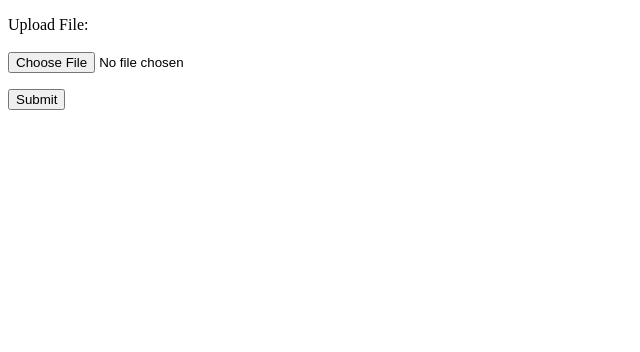
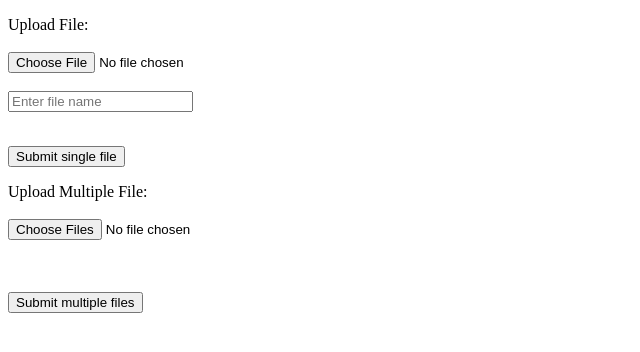
Before and after one commit to Aarohi-mst/FileUploadOnDrive, a React (Vite) app: page / in a window 1280 px wide. Shown: the top 352 px of the page, without its empty margins (0-640 px from the left). Built offline with nearby package versions, Linux system fonts and the light colour scheme.

Commit message:
file upload with changed name of user as well as default value

```diff
--- a/src/App.jsx
+++ b/src/App.jsx
@@ -2,9 +2,18 @@ import { useState } from "react";
 
 function App() {
   const [file, setFile] = useState(null);
+  const [files, setFiles] = useState([]);
+  const [customName, setCustomName] = useState("");
+  const [customNames, setCustomNames] = useState([]);
   const handleFileChange = (e) => {
     setFile(e.target.files[0]);
   };
+  const handleFilesChange = (e) => {
+    const selectedFiles = Array.from(e.target.files);
+    setFiles(selectedFiles);
+    setCustomNames(selectedFiles.map(() => ""));
+  };
+
   const uploadFile = async () => {
     if (!file) {
       alert("Please select a file");
@@ -12,6 +21,7 @@ function App() {
     }
     const formData = new FormData();
     formData.append("file", file);
+    formData.append("customName", customName);
     try {
       const res = await fetch("http://localhost:3000/upload", {
         method: "POST",
@@ -22,6 +32,31 @@ function App() {
     } catch (err) {
       alert("Error uploading file");
     }
+    setFile(null);
+  };
+
+  const uploadMultipleFiles = async () => {
+    if (!files || files.length === 0) {
+      alert("Please select a file");
+      return;
+    }
+    const formData = new FormData();
+    for (let i = 0; i < files.length; i++) {
+      formData.append("files", files[i]);
+    }
+    formData.append("customNames", JSON.stringify(customNames));
+    try {
+      const res = await fetch("http://localhost:3000/upload-multiple", {
+        method: "POST",
+        body: formData,
+      });
+      const data = await res.json();
+      alert("Files uploaded successfully");
+    } catch (err) {
+      alert("Error uploading files");
+    }
+    setFiles([]);
+    setCustomNames([]);
   };
 
   return (
@@ -35,11 +70,50 @@ function App() {
           placeholder="Upload your file"
           onChange={(e) => handleFileChange(e)}
         />
+        <br /> <br />
+        <input
+          type="text"
+          value={customName}
+          placeholder="Enter file name"
+          onChange={(e) => setCustomName(e.target.value)}
+        />
         <br />
       </p>
+      <br />
+      <button type="submit" onClick={uploadFile}>
+        Submit single file
+      </button>
 
-      <button type="submit" onClick={uploadFile}>
-        Submit
+      <p>
+        <label htmlFor="fileUpload">Upload Multiple File:</label>
+        <br /> <br />
+        <input
+          type="file"
+          multiple
+          id="fileUploadMultiple"
+          placeholder="Upload your file"
+          onChange={(e) => handleFilesChange(e)}
+        />
+        <br />
+        <br />
+        {files.map((_, i) => (
+          <div key={i}>
+            <input
+              type="text"
+              placeholder={`Custom name for the file ${i + 1}`}
+              value={customNames[i]}
+              onChange={(e) => {
+                const updated = [...customNames];
+                updated[i] = e.target.value;
+                setCustomNames(updated);
+              }}
+            />
+          </div>
+        ))}
+        <br />
+      </p>
+      <button type="submit" onClick={uploadMultipleFiles}>
+        Submit multiple files
       </button>
     </div>
   );
```
Also changed, not shown: package.json (+4 -4 lines), 2 other files (tests, documents, lock files or other folders).
